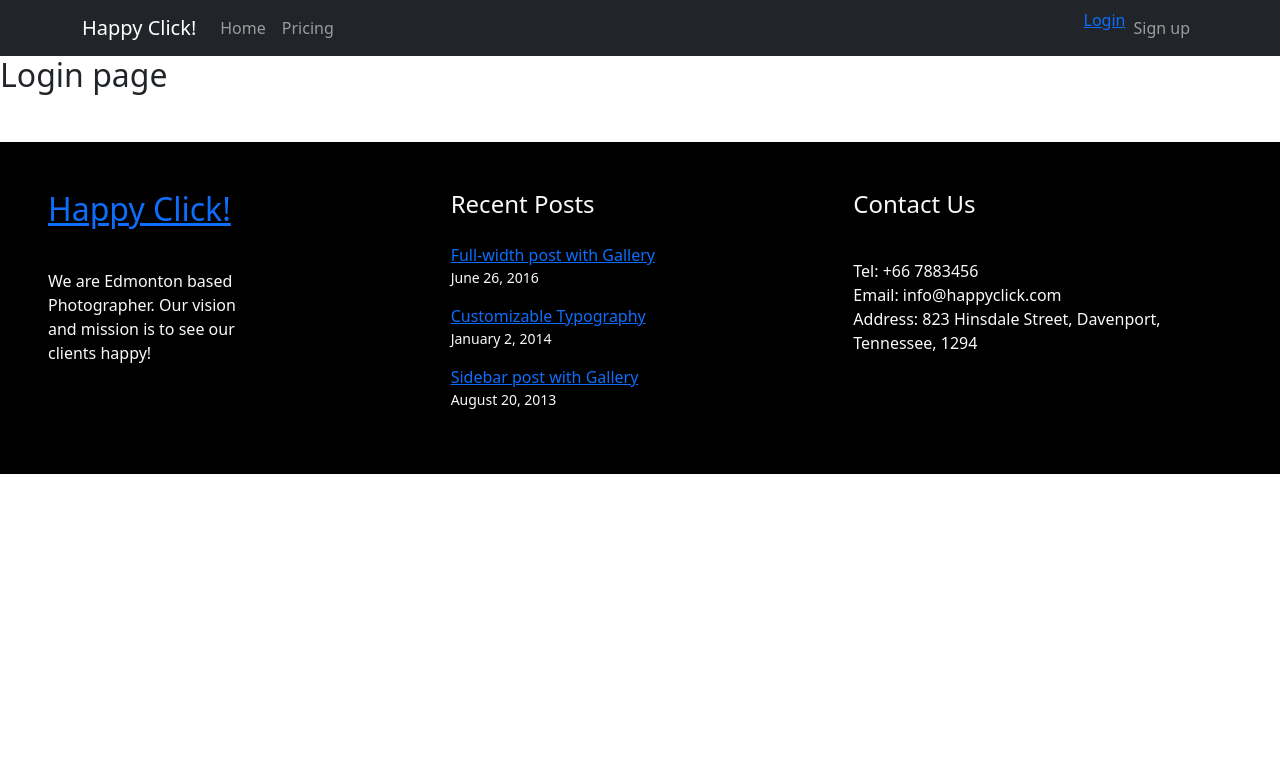
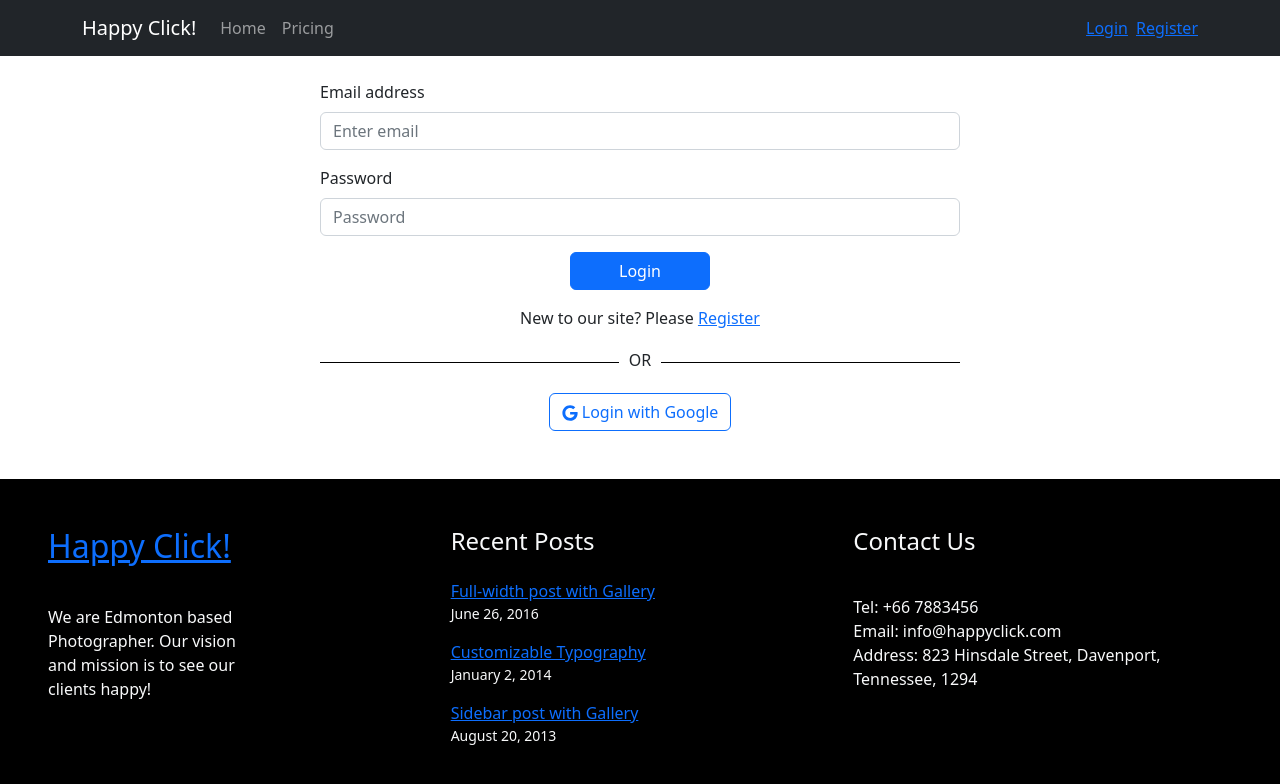
Before and after one commit to SAhmed28/photography-service-client, a React (Create React App) app: page /login in a window 1280 px wide. Shown: the top 784 px of the page. Built offline with nearby package versions, Linux system fonts and the light colour scheme; no server answers.

Commit message:
Login and Sign up page done

```diff
--- a/src/Pages/Home/Team/Team.js
+++ b/src/Pages/Home/Team/Team.js
@@ -14,7 +14,7 @@ const Team = () => {
                     <Card.Body className='text-center'>
                         <Card.Title>Gonzales Graves</Card.Title>
                         <Card.Text>
-                            <li class="team-icons"><Link className='mx-2' to="/"><FiLinkedin /></Link><Link className='mx-2' to="/"><FiTwitter /></Link><Link className='mx-2' to="/"><FiFacebook /></Link></li>
+                            <li className="team-icons"><Link className='mx-2' to="/"><FiLinkedin /></Link><Link className='mx-2' to="/"><FiTwitter /></Link><Link className='mx-2' to="/"><FiFacebook /></Link></li>
                         </Card.Text>
                     </Card.Body>
                 </Card>
@@ -23,7 +23,7 @@ const Team = () => {
                     <Card.Body className='text-center'>
                         <Card.Title>Carey Burke</Card.Title>
                         <Card.Text>
-                            <li class="team-icons"><Link className='mx-2' to="/"><FiLinkedin /></Link><Link className='mx-2' to="/"><FiTwitter /></Link><Link className='mx-2' to="/"><FiFacebook /></Link></li>
+                            <li className="team-icons"><Link className='mx-2' to="/"><FiLinkedin /></Link><Link className='mx-2' to="/"><FiTwitter /></Link><Link className='mx-2' to="/"><FiFacebook /></Link></li>
                         </Card.Text>
                     </Card.Body>
                 </Card>
@@ -32,7 +32,7 @@ const Team = () => {
                     <Card.Body className='text-center'>
                         <Card.Title>Uttam</Card.Title>
                         <Card.Text>
-                            <li class="team-icons"><Link className='mx-2' to="/"><FiLinkedin /></Link><Link className='mx-2' to="/"><FiTwitter /></Link><Link className='mx-2' to="/"><FiFacebook /></Link></li>
+                            <li className="team-icons"><Link className='mx-2' to="/"><FiLinkedin /></Link><Link className='mx-2' to="/"><FiTwitter /></Link><Link className='mx-2' to="/"><FiFacebook /></Link></li>
                         </Card.Text>
                     </Card.Body>
                 </Card>
--- /dev/null
+++ b/src/Pages/Login/Login.css
@@ -0,0 +1,11 @@
+.or-text {
+    text-align: center;
+    border-bottom: 1px solid #000;
+    line-height: 0.1em;
+    margin: 30px 0;
+ }
+
+ .or-text span {
+     background:#fff;
+     padding:0 10px;
+ }
--- a/src/Pages/Login/Login.js
+++ b/src/Pages/Login/Login.js
@@ -1,10 +1,91 @@
-import React from 'react';
+import React, { useContext, useState } from 'react';
+import Button from 'react-bootstrap/Button';
+import Form from 'react-bootstrap/Form';
+import { FaGoogle } from "react-icons/fa";
+import { Link, useNavigate, useLocation } from 'react-router-dom';
+import { AuthContext } from '../../contexts/AuthProvider/AuthProvider';
+import { GoogleAuthProvider } from 'firebase/auth';
+import Row from 'react-bootstrap/Row';
+import Col from 'react-bootstrap/Col';
+import './Login.css'
 
 const Login = () => {
+    const { providerLogin, login, setLoading } = useContext(AuthContext);
+    const [error, setError] = useState('');
+    const navigate = useNavigate();
+    const location = useLocation();
+
+    const googleProvider = new GoogleAuthProvider;
+
+    const from = location.state?.from?.pathname || '/';
+
+    const handleSubmit = (event) => {
+        event.preventDefault();
+        const form = event.target;
+        const email = form.email.value;
+        const password = form.password.value;
+        console.log(email, password);
+
+        login(email, password)
+            .then(result => {
+                const user = result.user;
+                console.log(user);
+                setError('')
+                navigate(from, { replace: true });
+            })
+            .catch(e => {
+                console.error(e);
+                setError(e.message);
+            })
+            .finally(() => {
+                setLoading(false)
+            })
+    }
+
+    const handleGoogleSignIn = () => {
+        providerLogin(googleProvider)
+            .then(result => {
+                const user = result.user;
+                console.log(user);
+                navigate(from, { replace: true });
+            })
+            .catch(error => console.error(error));
+    }
     return (
-        <div>
-            <h2>Login page</h2>
-        </div>
+        <Row>
+            <Col>
+                <div className='w-50 mx-auto'>
+                    <Form onSubmit={handleSubmit} className='mt-4'>
+                        <Form.Group className="mb-3" controlId="formBasicEmail">
+                            <Form.Label>Email address</Form.Label>
+                            <Form.Control type="email" name="email" placeholder="Enter email" required />
+                        </Form.Group>
+
+                        <Form.Group className="mb-3" controlId="formBasicPassword">
+                            <Form.Label>Password</Form.Label>
+                            <Form.Control type="password" name="password" placeholder="Password" required />
+                        </Form.Group>
+
+                        <Form.Text className="text-danger">
+                            {error}
+                        </Form.Text>
+
+                        <div className='text-center'>
+                            <Button className='px-5 mb-3' variant="primary" type="submit">
+                                Login
+                            </Button>
+                            <p>New to our site? Please <Link to='/register'>Register</Link></p>
+                        </div>
+
+                    </Form>
+
+                    <div className='text-center'>
+                        <p className='or-text'><span>OR</span></p>
+                        <Button onClick={handleGoogleSignIn} className='mx-auto' variant="outline-primary"> <FaGoogle /> Login with Google</Button>
+                    </div>
+                </div>
+            </Col>
+        </Row>
     );
 };
 
--- a/src/Pages/Register/Register.js
+++ b/src/Pages/Register/Register.js
@@ -1,10 +1,66 @@
-import React from 'react';
+import React, { useContext, useState } from 'react';
+import Row from 'react-bootstrap/Row';
+import Col from 'react-bootstrap/Col';
+import Button from 'react-bootstrap/Button';
+import Form from 'react-bootstrap/Form';
+import { AuthContext } from '../../contexts/AuthProvider/AuthProvider';
+import { Link, useNavigate, useLocation } from 'react-router-dom';
 
 const Register = () => {
+    const {createUser} = useContext(AuthContext);
+    const [error, setError] = useState(null);
+
+    const handleSubmit = (event) => {
+        event.preventDefault();
+        const form = event.target;
+        const name = form.name.value;
+        const email = form.email.value;
+        const password = form.password.value;
+        console.log(email,password);
+
+        createUser(email,password)
+        .then(result => {
+            const user = result.user;
+            console.log(user);
+            form.reset();
+        })
+        .catch(error => setError(error));
+    }
     return (
-        <div>
-            Register here
-        </div>
+        <Row>
+            <Col>
+                <div className='w-50 mx-auto'>
+                    <Form onSubmit={handleSubmit} className='mt-4'>
+                        <Form.Group className="mb-3" controlId="formBasicEmail">
+                            <Form.Label>Name</Form.Label>
+                            <Form.Control type="text" name="name" placeholder="Enter your name" required />
+                        </Form.Group>
+
+                        <Form.Group className="mb-3" controlId="formBasicEmail">
+                            <Form.Label>Email address</Form.Label>
+                            <Form.Control type="email" name="email" placeholder="Enter email" required />
+                        </Form.Group>
+
+                        <Form.Group className="mb-3" controlId="formBasicPassword">
+                            <Form.Label>Password</Form.Label>
+                            <Form.Control type="password" name="password" placeholder="Password" required />
+                        </Form.Group>
+
+                        <Form.Text className="text-danger">
+                            {error}
+                        </Form.Text>
+
+                        <div className='text-center'>
+                            <Button className='px-5 mb-3' variant="primary" type="submit">
+                                Sign Up
+                            </Button>
+                            <p>Already have an account? <Link to='/login'>Login</Link></p>
+                        </div>
+
+                    </Form>
+                </div>
+            </Col>
+        </Row>
     );
 };
 
--- a/src/Pages/Shared/Header/Header.js
+++ b/src/Pages/Shared/Header/Header.js
@@ -1,10 +1,17 @@
-import React from 'react';
+import React, { useContext } from 'react';
 import Container from 'react-bootstrap/Container';
 import Nav from 'react-bootstrap/Nav';
 import Navbar from 'react-bootstrap/Navbar';
-import {Link} from 'react-router-dom'
+import { Link } from 'react-router-dom'
+import { AuthContext } from '../../../contexts/AuthProvider/AuthProvider';
 
 const Header = () => {
+    const {user, logout} = useContext(AuthContext);
+    const handleLogout = () => {
+        logout()
+        .then(() => {})
+        .catch(err => console.error(err))
+    }
     return (
         <Navbar collapseOnSelect expand="lg" bg="dark" variant="dark">
             <Container>
@@ -16,10 +23,18 @@ const Header = () => {
                         <Nav.Link href="#pricing">Pricing</Nav.Link>
                     </Nav>
                     <Nav>
-                        <Link to="/login">Login</Link>
-                        <Nav.Link eventKey={2} href="#memes">
-                            Sign up
-                        </Nav.Link>
+                        {
+                            user?.email ?
+                                <div className='d-flex align items-center'>
+                                    <li className='mx-2'><Link to='/orders'>Orders</Link></li>
+                                    <li className=''><Link className='' onClick={handleLogout}>Log out</Link></li>
+                                </div>
+                                :
+                                <>
+                                    <li className='mx-2'><Link to='/login'>Login</Link></li>
+                                    <li className=''><Link to='/register'>Register</Link></li>
+                                </>
+                        }
                     </Nav>
                 </Navbar.Collapse>
             </Container>
```
Also changed, not shown: src/contexts/AuthProvider/AuthProvider.js (+28 -29 lines).
